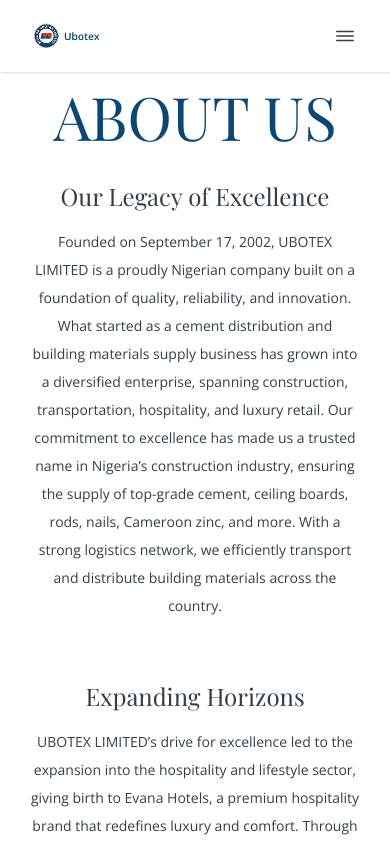
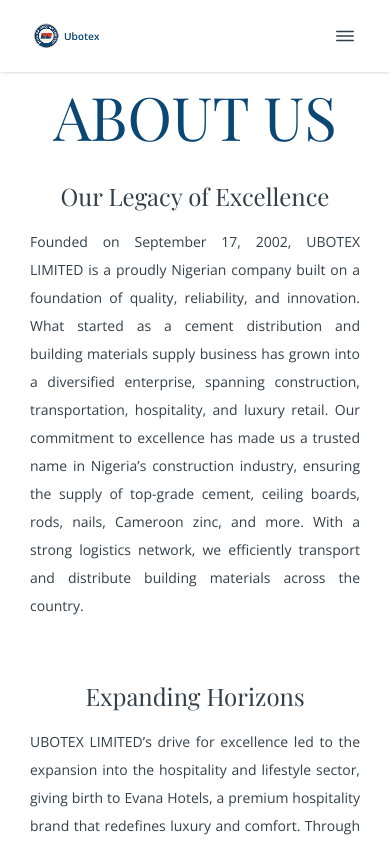
Before and after one commit to liljdot/Ubotex-main, a Next.js app: page /about in a window 390 px wide. Shown: the top 844 px of the page. Built offline with nearby package versions, Linux system fonts and the light colour scheme; a web font is replaced by a local one.

Commit message:
Update About component to ensure text is justified in description paragraph

```diff
--- a/src/app/about/page.tsx
+++ b/src/app/about/page.tsx
@@ -15,7 +15,7 @@
         return (
             <div className="flex flex-col gap-4 md:gap-5 lg:gap-6 xl:gap-7.5 text-base-content ">
                 <h2 className="text-2xl md:text-3xl">{title}</h2>
-                <div className={"text-sm/7 md:text-base/10 md:text-justify " + openSans.className}>{children}</div>
+                <div className={"text-sm/7 md:text-base/10 text-justify " + openSans.className}>{children}</div>
             </div>
         )
     }
```
